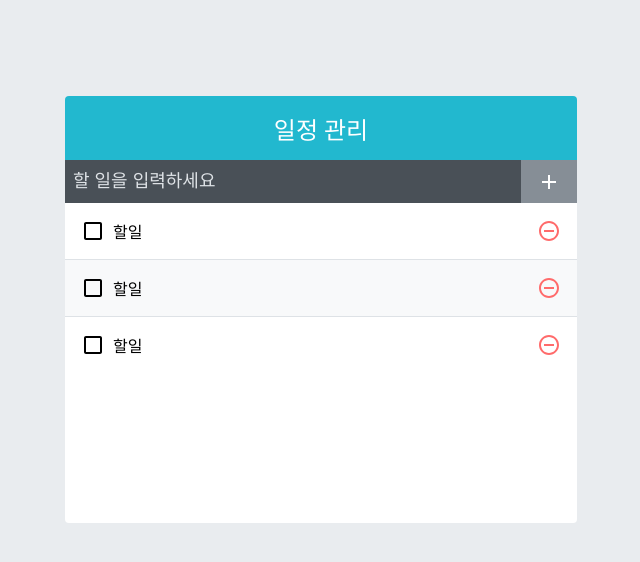
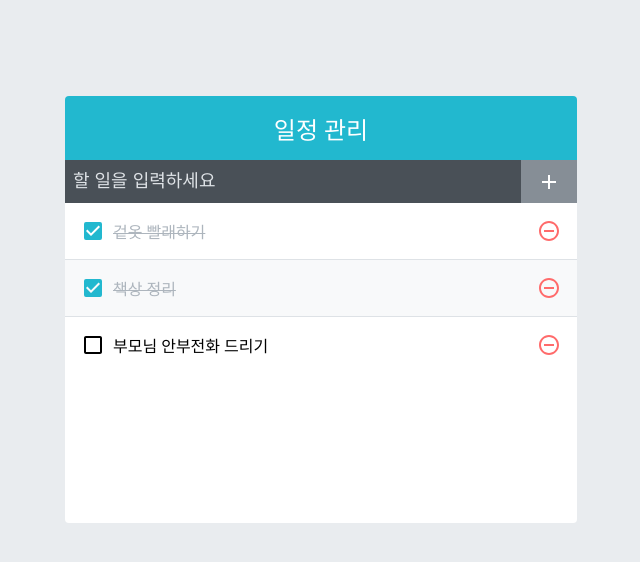
Before and after one commit to Typonote/ReactToDoApp, a React (Create React App) app: page / in a window 1280 px wide. Shown: the top 562 px of the page, without its empty margins (319-959 px from the left). Built offline with nearby package versions, Linux system fonts and the light colour scheme.

Commit message:
#5 App에서 todos상태 이용하기 (p.270 ~)

```diff
--- a/src/App.js
+++ b/src/App.js
@@ -1,14 +1,32 @@
-import logo from './logo.svg';
 import './App.css';
 import TodoTemplate from './components/TodoTemplate';
 import TodoInsert from './components/TodoInsert';
 import TodoList from './components/TodoList';
+import { useState } from 'react';
 
 function App() {
+  const [todos, setTodos] = useState([
+    {
+      id: 1,
+      text: '겉옷 빨래하기',
+      checked: true,
+    },
+    {
+      id: 2,
+      text: '책상 정리',
+      checked: true,
+    },
+    {
+      id: 3,
+      text: '부모님 안부전화 드리기',
+      checked: false,
+    },
+  ]);
+
   return (
     <TodoTemplate>
       <TodoInsert />
-      <TodoList />
+      <TodoList todos={todos} />
     </TodoTemplate>
   );
 }
--- a/src/components/TodoList.js
+++ b/src/components/TodoList.js
@@ -3,12 +3,13 @@ import TodolistItem from './TodoListItem';
 import '../styles/_TodoList.scss';
 
 // todos 배열을 props로 받아와서, 이를 map함수를 이용하여 여러개의 TodolistItem로 반환
-const TodoList = () => {
+const TodoList = ({ todos }) => {
+  // item은 app.js의 todos의 기본 값에 저장되어 있는 요소 하나하나를 의미한다.
   return (
     <div className="TodoList">
-      <TodolistItem />
-      <TodolistItem />
-      <TodolistItem />
+      {todos.map((item) => (
+        <TodolistItem key={item.id} todo={item} />
+      ))}
     </div>
   );
 };
--- a/src/components/TodoListItem.js
+++ b/src/components/TodoListItem.js
@@ -8,12 +8,15 @@ import cn from 'classnames';
 import '../styles/_TodoListItem.scss';
 
 // 각 할일 항목에 대한 정보를 보여주는 컴포넌트 => todo 객체를 props로 받아와서 상태에 따른 다른 스타일의 UI를 보여줌.
-const TodoListItem = () => {
+const TodoListItem = ({ todo }) => {
+  // 값은 app.js의 todos의 기본 값에 자장되어 있다.
+  const { text, checked } = todo;
+
   return (
     <div className="TodoListItem">
-      <div className="checkbox">
-        <MdCheckBoxOutlineBlank />
-        <div className="text">할일</div>
+      <div className={cn('checkbox', { checked })}>
+        {checked ? <MdCheckBox /> : <MdCheckBoxOutlineBlank />}
+        <div className="text">{text}</div>
       </div>
       <div className="remove">
         <MdRemoveCircleOutline />
```
